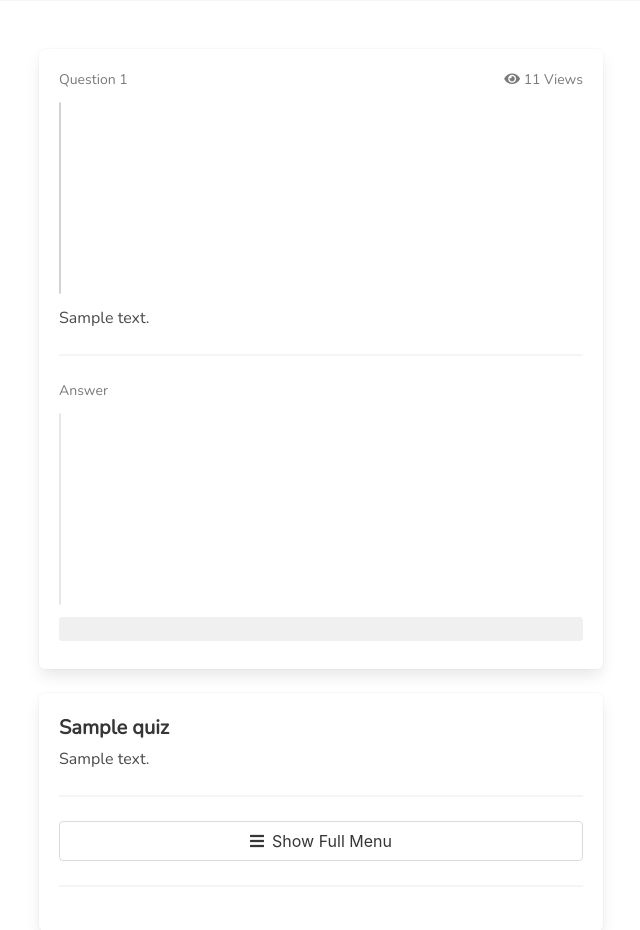
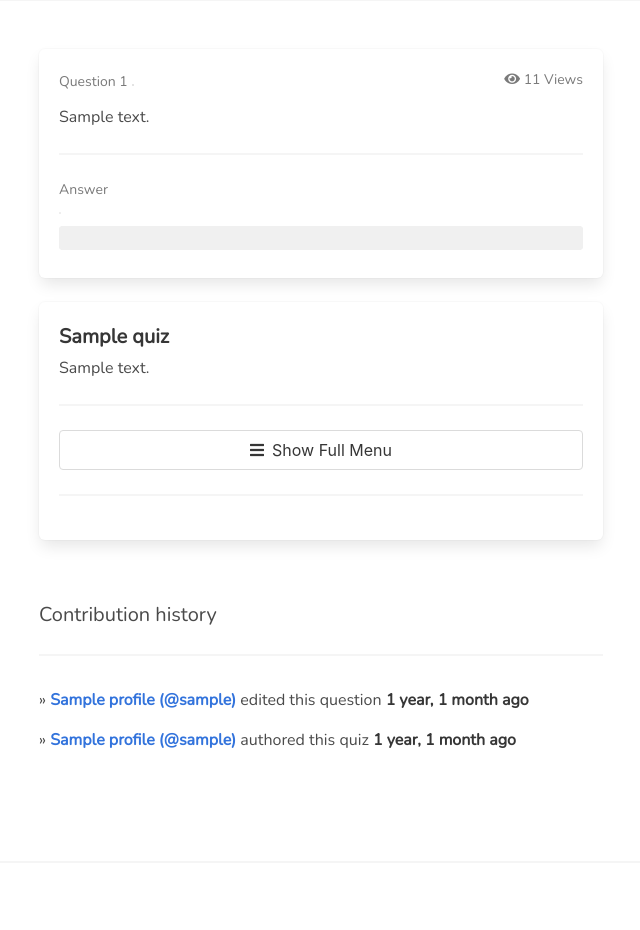
Before and after one commit to PhilippMatthes/fragenautomat, a Django app: a page that uses fragenautomat/templates/base.html in a window 1280 px wide. Shown: the part 87-1017 px from the top of the page, without its empty margins (319-959 px from the left). Run offline with Django 3.2, Linux system fonts and the light colour scheme; tables that the repository leaves empty hold one stand-in row (values such as "Sample post").

Commit message:
Adjust question image dimensions (#8)

```diff
--- a/fragenautomat/static/css/fragenautomat.css
+++ b/fragenautomat/static/css/fragenautomat.css
@@ -109,9 +109,6 @@
 }
 
 .question-image {
-  height: 12rem;
-  display: block;
-  object-fit: contain;
   border-style: solid;
   border-width: 1px;
   border-radius: 0.25rem;
```
